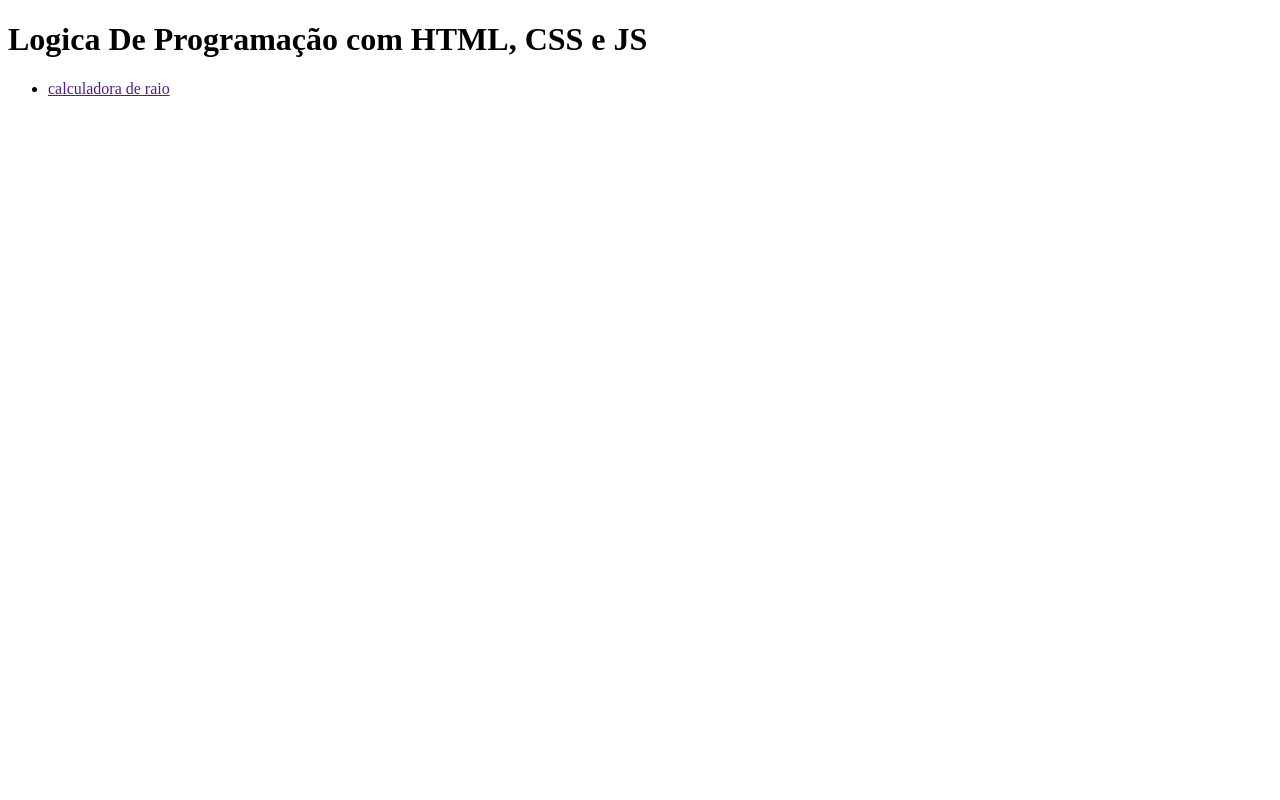
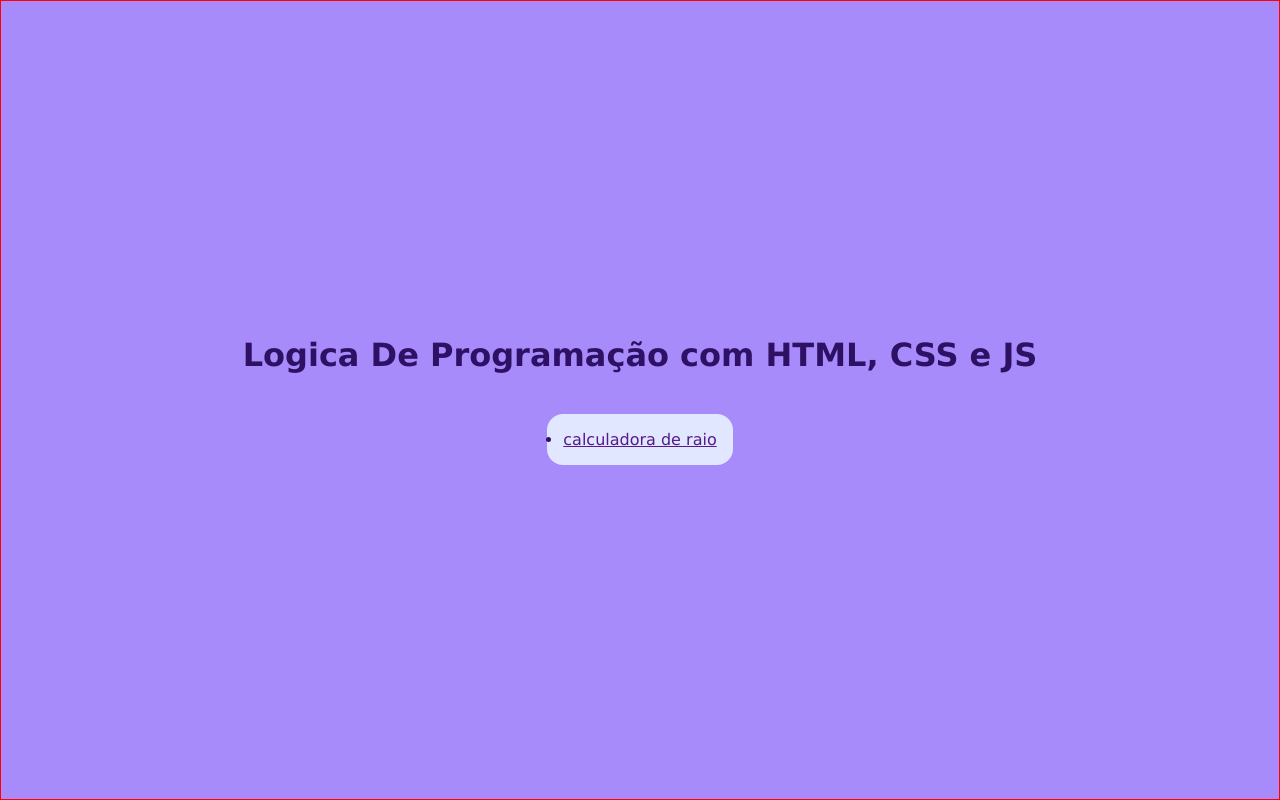
Before and after one commit to dudaramosb/atividade_7, a plain HTML site: page index.html in a window 1280 px wide. Drawn offline with Linux system fonts and the light colour scheme.

Commit message:
style:add new styles for style.css

```diff
--- a/index.html
+++ b/index.html
@@ -3,6 +3,7 @@
 <head>
     <meta charset="UTF-8">
     <meta name="viewport" content="width=device-width, initial-scale=1.0">
+    <link rel="stylesheet" href="style.css">
     <title>Logica De Programação com HTML, CSS e JS</title>
 </head>
 <body>
@@ -10,10 +11,14 @@
         <h1>Logica De Programação com HTML, CSS e JS</h1>
     </header>
 
-    <ul>
-        <li>
-            <a href="">calculadora de raio</a>
-        </li>
-    </ul>
+    <nav>
+        <ul>
+            <li>
+                <a href="">calculadora de raio</a>
+            </li>
+        </ul>
+    </nav>
+
+
 </body>
 </html>
--- a/style.css
+++ b/style.css
@@ -0,0 +1,31 @@
+*{
+    margin: 0;
+    padding: 0;
+    box-sizing: border-box;
+    font-family: 'Lucida Sans', 'Lucida Sans Regular', 'Lucida Grande', 'Lucida Sans Unicode', Geneva, Verdana, sans-serif;
+}
+
+:root {
+    --main-background: #a78bfa;
+    --text-color: #2e1065;
+    --nav-background: #e0e7ff;
+}
+
+body {
+    background: var(--main-background);
+    color: var(--text-color);
+    display: flex;
+    flex-direction: column;
+    min-height: 100svh;
+    justify-content: center;
+    align-items: center;
+    gap: 40px;
+    border: 1px solid red;
+}
+
+nav{
+    background: var(--nav-background);
+    width: fit-content;
+    padding: 16px;
+    border-radius: 16px;
+}
```
